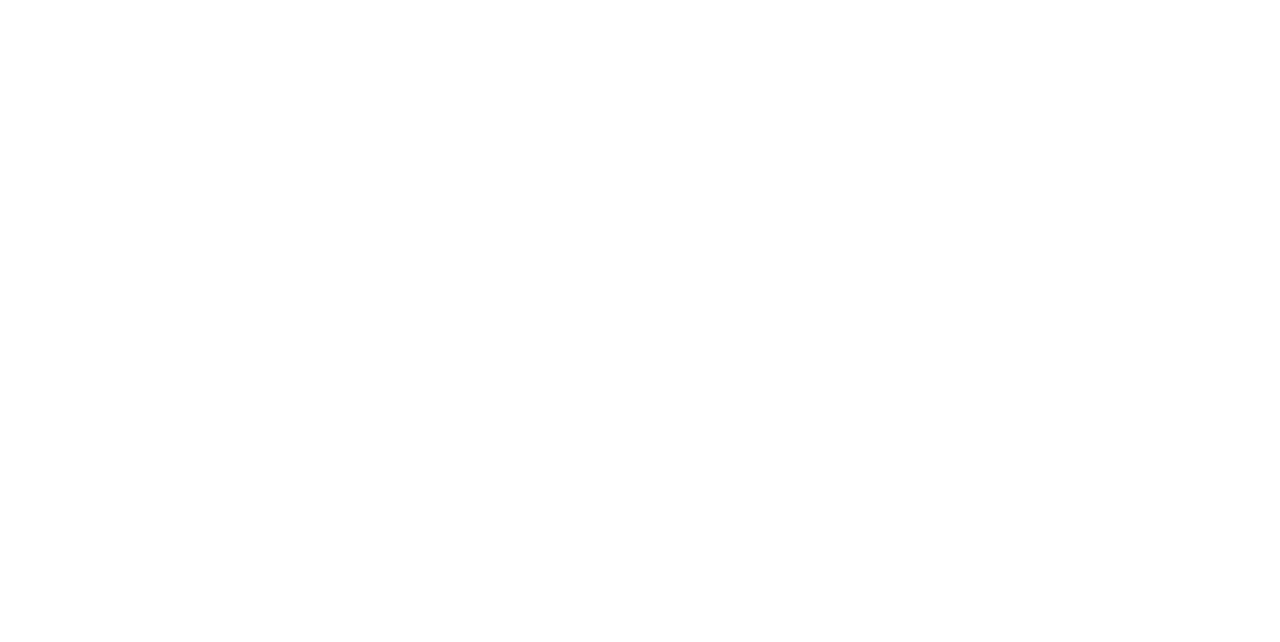
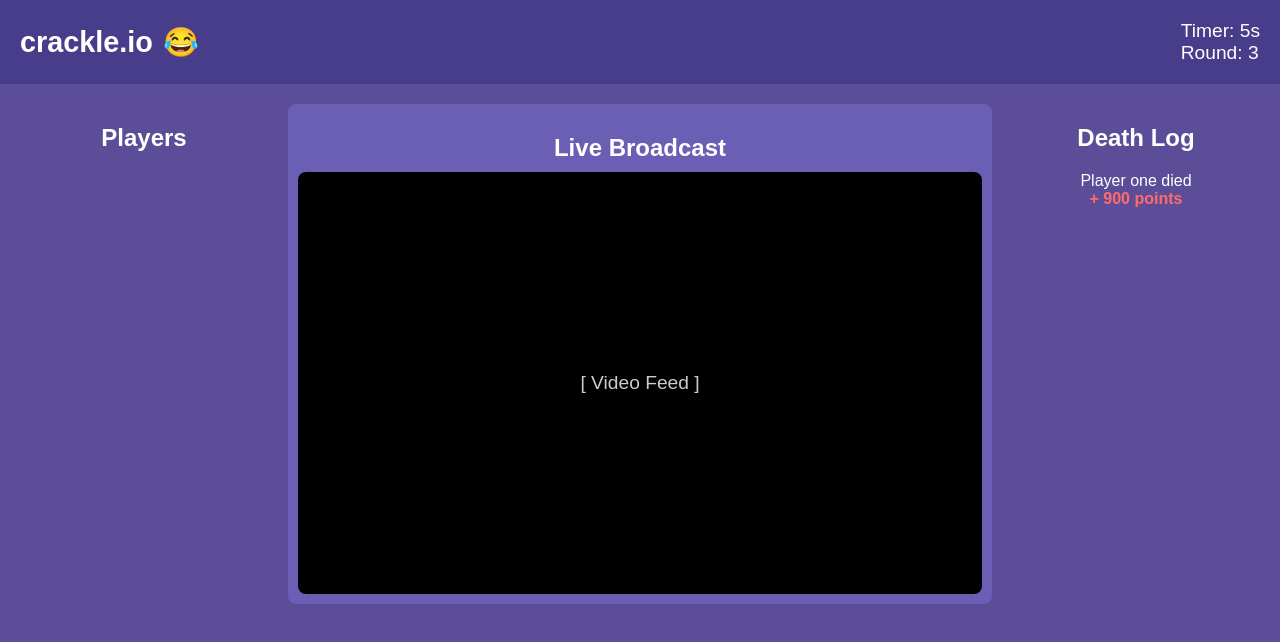
Before and after one commit to nelonmelons/krackle, a React (Create React App) app in the folder frontend/: page /Game in a window 1280 px wide. Before the commit this address had no page. Shown: the top 642 px of the page. Built offline with nearby package versions, Linux system fonts and the light colour scheme.

Commit message:
Basic GUI Outline

```diff
--- a/frontend/src/Admin.js
+++ b/frontend/src/Admin.js
@@ -1,20 +1,25 @@
 import React, { useState } from 'react';
-import './Admin.css'; // Import the CSS for styling
+import { useNavigate } from 'react-router-dom';
+import './Admin.css';
 
 const Admin = () => {
     const [timer, setTimer] = useState(10); // Default timer value
     const [rounds, setRounds] = useState(3); // Default rounds value
-    const [players, setPlayers] = useState(2); // Default player count
+    const [players, setPlayers] = useState(['Player 1', 'Player 2']); // Default players list
+    const navigate = useNavigate();
 
     const handleStartGame = () => {
-        console.log("Starting game with settings:", { timer, rounds, players });
-        // Logic to start the game
+        navigate('/game', { state: { timer: parseInt(timer), rounds: parseInt(rounds), players } });
     };
 
     const handleCopyLink = () => {
-        const inviteLink = "https://yourgame.com/invite"; // Replace with your actual invite link
+        const inviteLink = "https://yourgame.com/invite";
         navigator.clipboard.writeText(inviteLink);
         alert("Invite link copied to clipboard!");
+    };
+
+    const handleGoHome = () => {
+        navigate('/');
     };
 
     return (
@@ -42,10 +47,10 @@
                 <label>
                     Players:
                     <input
-                        type="number"
-                        value={players}
-                        onChange={(e) => setPlayers(e.target.value)}
-                        min="1"
+                        type="text"
+                        placeholder="Separate player names with commas"
+                        value={players.join(', ')}
+                        onChange={(e) => setPlayers(e.target.value.split(', '))}
                     />
                 </label>
             </div>
@@ -55,6 +60,9 @@
             <button className="invite-button" onClick={handleCopyLink}>
                 Invite
             </button>
+            <button className="home-button" onClick={handleGoHome}>
+                Go Back to Home
+            </button>
         </div>
     );
 };
--- a/frontend/src/App.js
+++ b/frontend/src/App.js
@@ -2,6 +2,7 @@
 import { BrowserRouter as Router, Route, Routes, useNavigate } from 'react-router-dom';
 import Home from './Home';
 import Admin from './Admin';
+import Game from './Game';
 
 function App() {
     const [isGameStarted, setIsGameStarted] = useState(false);
@@ -16,6 +17,7 @@
             <Routes>
                 <Route path="/" element={<Home startGame={startGame} />} />
                 <Route path="/admin" element={<Admin />} />
+                <Route path="/Game" element={<Game />} />
             </Routes>
         </Router>
     );
--- /dev/null
+++ b/frontend/src/Game.css
@@ -0,0 +1,138 @@
+/* Game.css */
+
+.game-container {
+    display: flex;
+    flex-direction: column;
+    height: 100vh;
+    background-color: #5c4d98;
+    color: white;
+    font-family: 'Arial', sans-serif;
+}
+
+.top-bar {
+    display: flex;
+    justify-content: space-between;
+    align-items: center;
+    padding: 20px;
+    background-color: #483d8b;
+}
+
+.game-title {
+    font-size: 1.8rem;
+    margin: 0;
+    display: flex;
+    align-items: center;
+}
+
+.emoji {
+    margin-left: 10px;
+    font-size: 1.8rem;
+}
+
+.game-info p {
+    margin: 0;
+    font-size: 1.2rem;
+}
+
+.main-content {
+    display: flex;
+    flex: 1;
+    padding: 20px;
+    gap: 20px;
+    justify-content: space-between;
+}
+
+.player-list {
+    width: 20%;
+    display: flex;
+    flex-direction: column;
+    align-items: center;
+}
+
+.player-icons {
+    display: flex;
+    flex-direction: column;
+    gap: 8px;
+    width: 100%;
+}
+
+.player-box {
+    display: flex;
+    align-items: center;
+    justify-content: flex-start;
+    background-color: #6b5fb5;
+    border-radius: 8px;
+    padding: 6px;
+    width: 100%;
+    box-sizing: border-box;
+}
+
+.player-emoji {
+    font-size: 1.2rem;
+    margin-right: 6px;
+}
+
+.player-name {
+    font-size: 1rem;
+    color: white;
+}
+
+.video-broadcast {
+    flex: 1.5;
+    display: flex;
+    flex-direction: column;
+    align-items: center;
+    justify-content: center;
+    background-color: #6b5fb5;
+    border-radius: 8px;
+    padding: 10px;
+    height: 500px;
+    box-sizing: border-box;
+}
+
+.live-broadcast-title {
+    margin-bottom: 10px;
+    font-size: 1.5rem;
+    color: white;
+    text-align: center;
+}
+
+.video-placeholder {
+    width: 100%;
+    height: 100%;
+    background-color: #000;
+    color: #ccc;
+    display: flex;
+    align-items: center;
+    justify-content: center;
+    font-size: 1.2rem;
+    border-radius: inherit;
+}
+
+.death-log {
+    width: 20%;
+    display: flex;
+    flex-direction: column;
+    align-items: center;
+    text-align: center;
+}
+
+.death-log ul {
+    width: 100%;
+    list-style: none;
+    padding: 0;
+    margin: 0;
+}
+
+/* Styling for test message and points */
+.test-message p {
+    margin: 0;
+    font-size: 1rem;
+}
+
+.points {
+    font-size: 1.1rem;
+    color: #ff6b6b; /* Distinct color for points */
+    font-weight: bold;
+    margin-top: 5px;
+}
--- /dev/null
+++ b/frontend/src/Game.js
@@ -0,0 +1,81 @@
+import React, { useState, useEffect } from 'react';
+import { useLocation } from 'react-router-dom';
+import './Game.css';
+
+const emojis = ['😀', '😆', '😅', '😂', '🤣', '😊', '😍', '😎', '🤩', '🥳', '😜', '🤪']; // Emojis for each player
+
+const Game = () => {
+    const location = useLocation();
+    const { timer: initialTimer = 10, rounds: initialRounds = 3, players = [] } = location.state || {};
+
+    const [timer, setTimer] = useState(initialTimer);
+    const [round, setRound] = useState(initialRounds);
+    const [deathLog, setDeathLog] = useState([]);
+
+    // Countdown timer effect
+    useEffect(() => {
+        if (timer > 0) {
+            const countdown = setInterval(() => setTimer((prev) => Math.max(prev - 1, 0)), 1000);
+            return () => clearInterval(countdown);
+        } else if (round > 1) {
+            setTimer(initialTimer);
+            setRound((prevRound) => prevRound - 1);
+        }
+    }, [timer, round, initialTimer]);
+
+    const handlePlayerDeath = (player) => {
+        setDeathLog((prevLog) => [...prevLog, `${player} has died.`]);
+    };
+
+    return (
+        <div className="game-container">
+            {/* Title and Game Information */}
+            <div className="top-bar">
+                <h1 className="game-title">crackle.io <span className="emoji">😂</span></h1>
+                <div className="game-info">
+                    <p>Timer: {timer}s</p>
+                    <p>Round: {round}</p>
+                </div>
+            </div>
+
+            {/* Main Content Area */}
+            <div className="main-content">
+                {/* Player List */}
+                <div className="player-list">
+                    <h2>Players</h2>
+                    <div className="player-icons">
+                        {players.map((player, index) => (
+                            <div key={index} className="player-box">
+                                <span className="player-emoji">{emojis[index % emojis.length]}</span>
+                                <span className="player-name">{player}</span>
+                            </div>
+                        ))}
+                    </div>
+                </div>
+
+                {/* Live Video Area */}
+                <div className="video-broadcast">
+                    <h2 className="live-broadcast-title">Live Broadcast</h2>
+                    <div className="video-placeholder">[ Video Feed ]</div>
+                </div>
+
+                {/* Death Log */}
+                <div className="death-log">
+                    <h2>Death Log</h2>
+                    <ul>
+                        {deathLog.map((log, index) => (
+                            <li key={index}>{log}</li>
+                        ))}
+                    </ul>
+                    {/* Test message below death log */}
+                    <div className="test-message">
+                        <p>Player one died</p>
+                        <p className="points">+ 900 points</p>
+                    </div>
+                </div>
+            </div>
+        </div>
+    );
+};
+
+export default Game;
```
